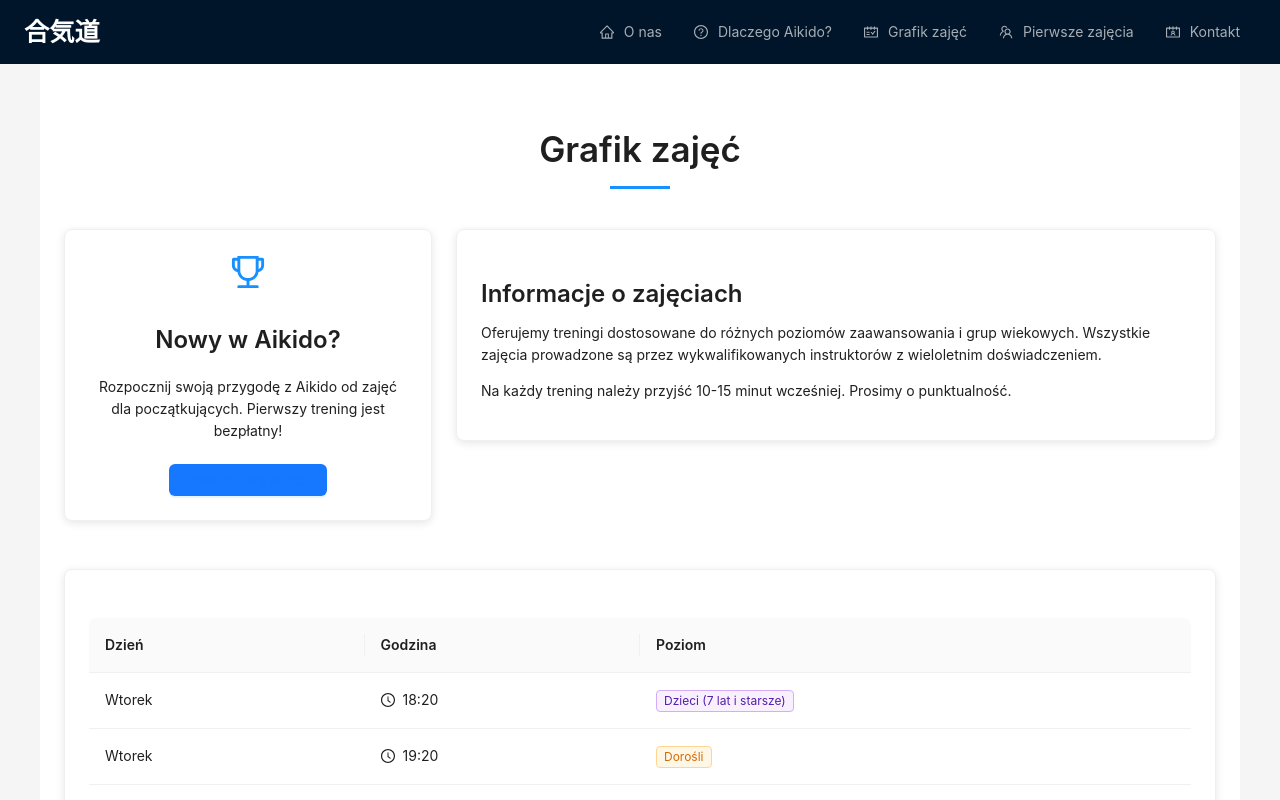
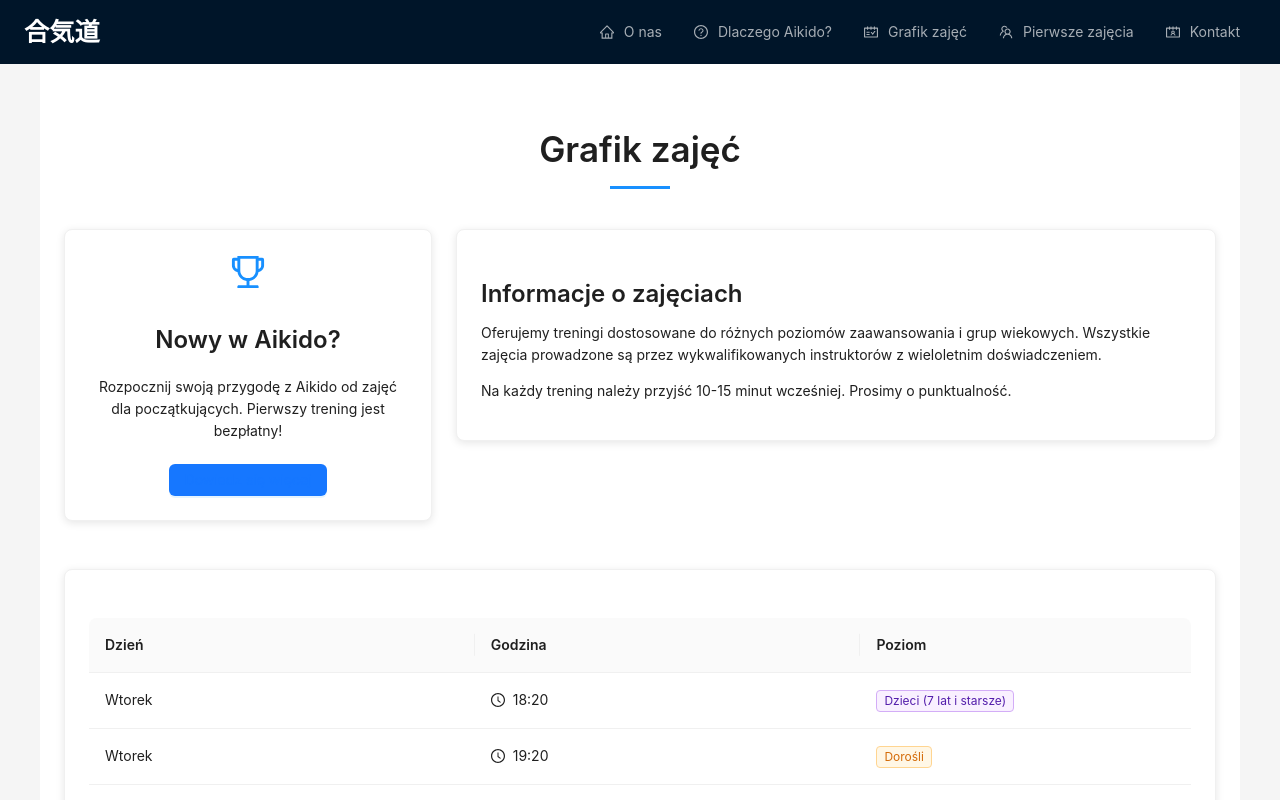
Before and after one commit to HawkPK/bushin.aikido.gda.pl, a React (Create React App) app: page /#/schedule in a window 1280 px wide. Shown: the top 800 px of the page. Built offline with nearby package versions, Linux system fonts and the light colour scheme; the HTML template or start-up script is replaced by a standard one.

Commit message:
feat: some small adjustments

```diff
--- a/src/pages/Schedule.tsx
+++ b/src/pages/Schedule.tsx
@@ -58,13 +58,13 @@ const columns = [  {
     title: 'Dzień',
     dataIndex: 'day',
     key: 'day',
-    width: '25%',
+    width: '35%',
   },
   {
     title: 'Godzina',
     dataIndex: 'time',
     key: 'time',
-    width: '25%',
+    width: '35%',
     render: (text: string) => (
       <Space>
         <ClockCircleOutlined />
```
